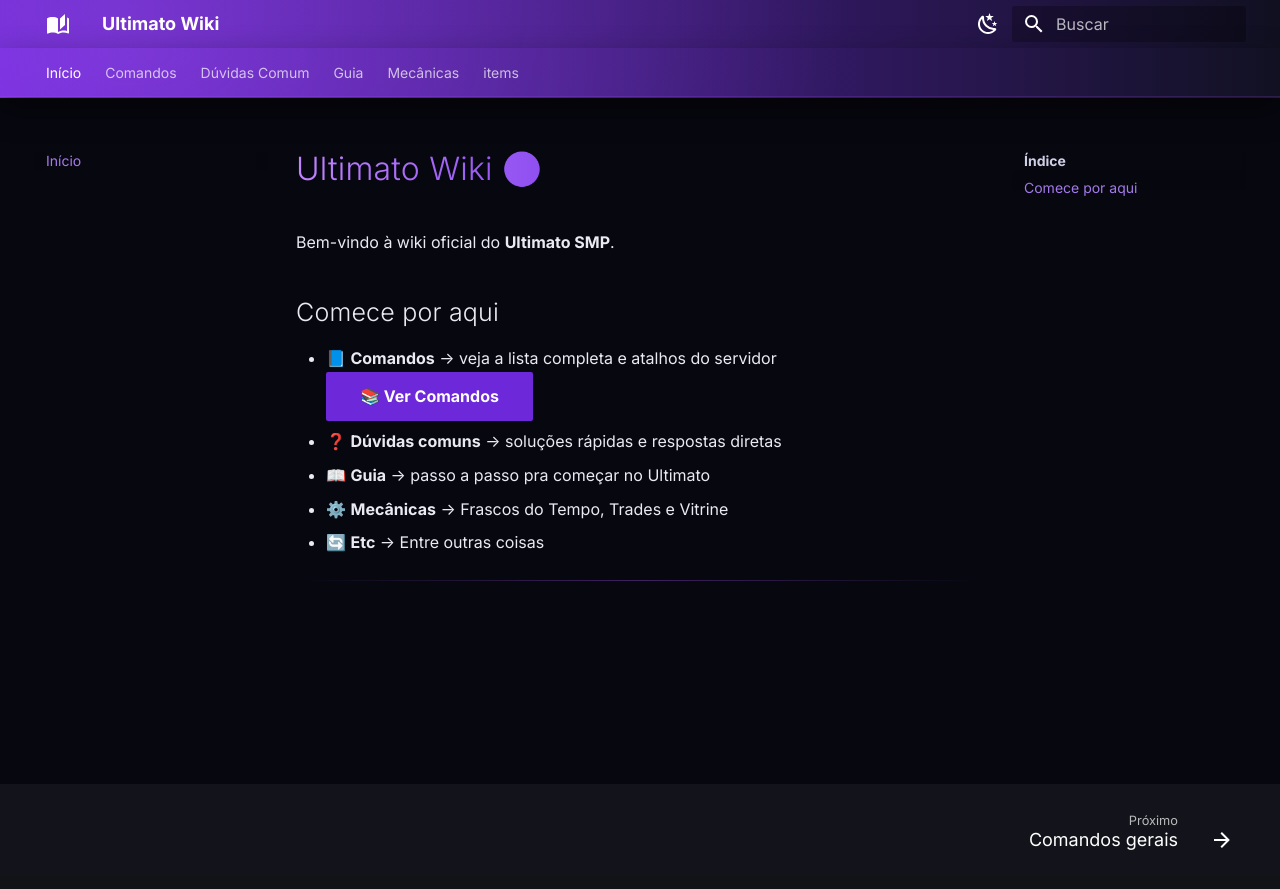
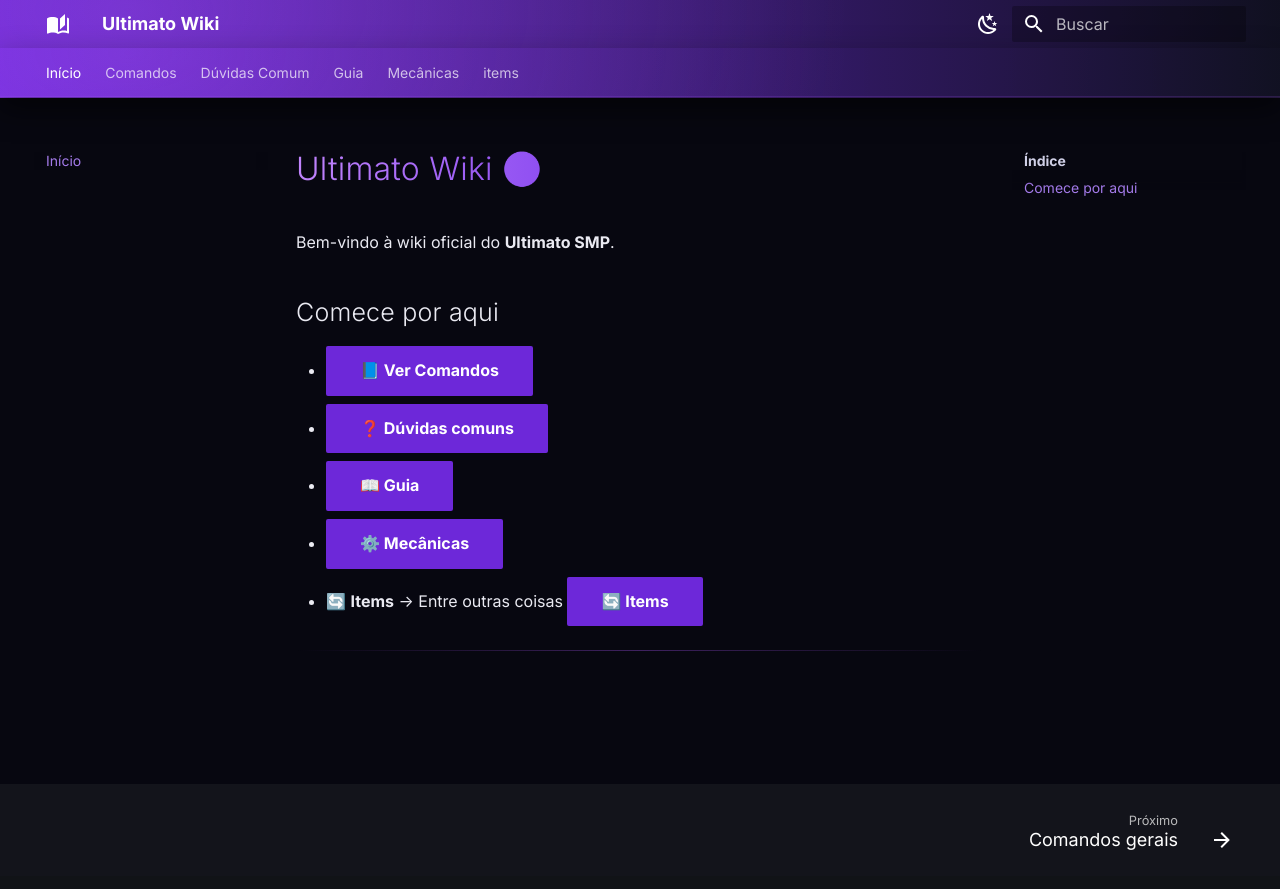
Before and after one commit to Dinner33/ultimato-wiki, an MkDocs documentation site: the page built from docs/index.md, in a window 1280 px wide. Shown: the top 889 px of the page. Built offline with MkDocs 1.6.1 and Material for MkDocs 9.7.7, drawn with Linux system fonts in a browser that asks for light colours.

Commit message:
Update index.md

```diff
--- a/docs/index.md
+++ b/docs/index.md
@@ -3,9 +3,9 @@
 Bem-vindo à wiki oficial do **Ultimato SMP**.
 
 ## Comece por aqui
-- 📘 **Comandos** → veja a lista completa e atalhos do servidor [📚 Ver Comandos](comandos){ .md-button .md-button--primary }
-- ❓ **Dúvidas comuns** → soluções rápidas e respostas diretas
-- 📖 **Guia** → passo a passo pra começar no Ultimato
-- ⚙️ **Mecânicas** → Frascos do Tempo, Trades e Vitrine
-- 🔄 **Etc** → Entre outras coisas
+- [📘 Ver Comandos](comandos/comandos.md){ .md-button .md-button--primary }
+- [❓ Dúvidas comuns](duvidascomum/duvidascomum.md){ .md-button .md-button--primary }
+- [📖 Guia](guia/inicio.md){ .md-button .md-button--primary }
+- [⚙️ Mecânicas](mecanicas/mecanicas.md){ .md-button .md-button--primary }
+- 🔄 **Items** → Entre outras coisas [🔄 Items](items/machado-midas){ .md-button .md-button--primary }
 ---
```
